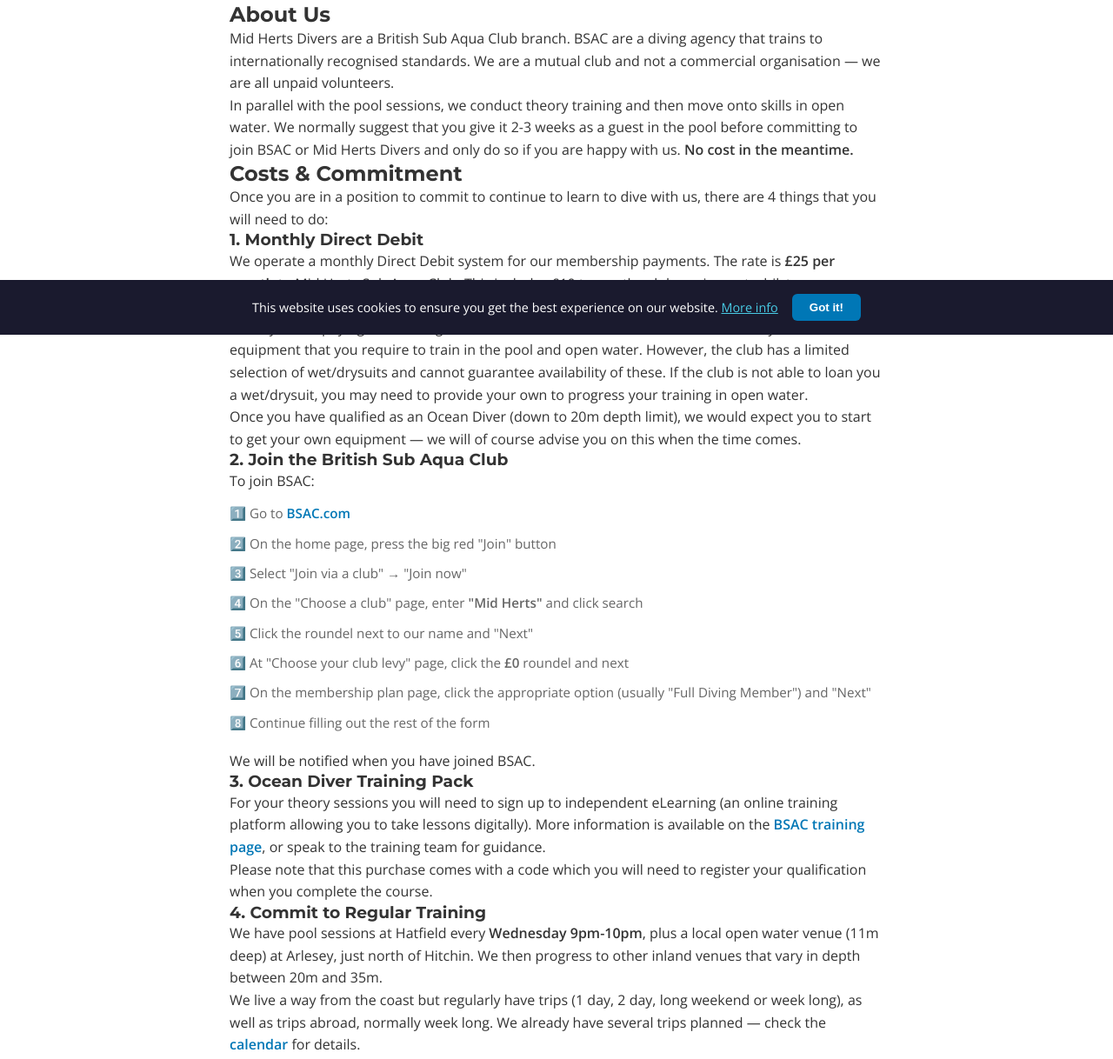
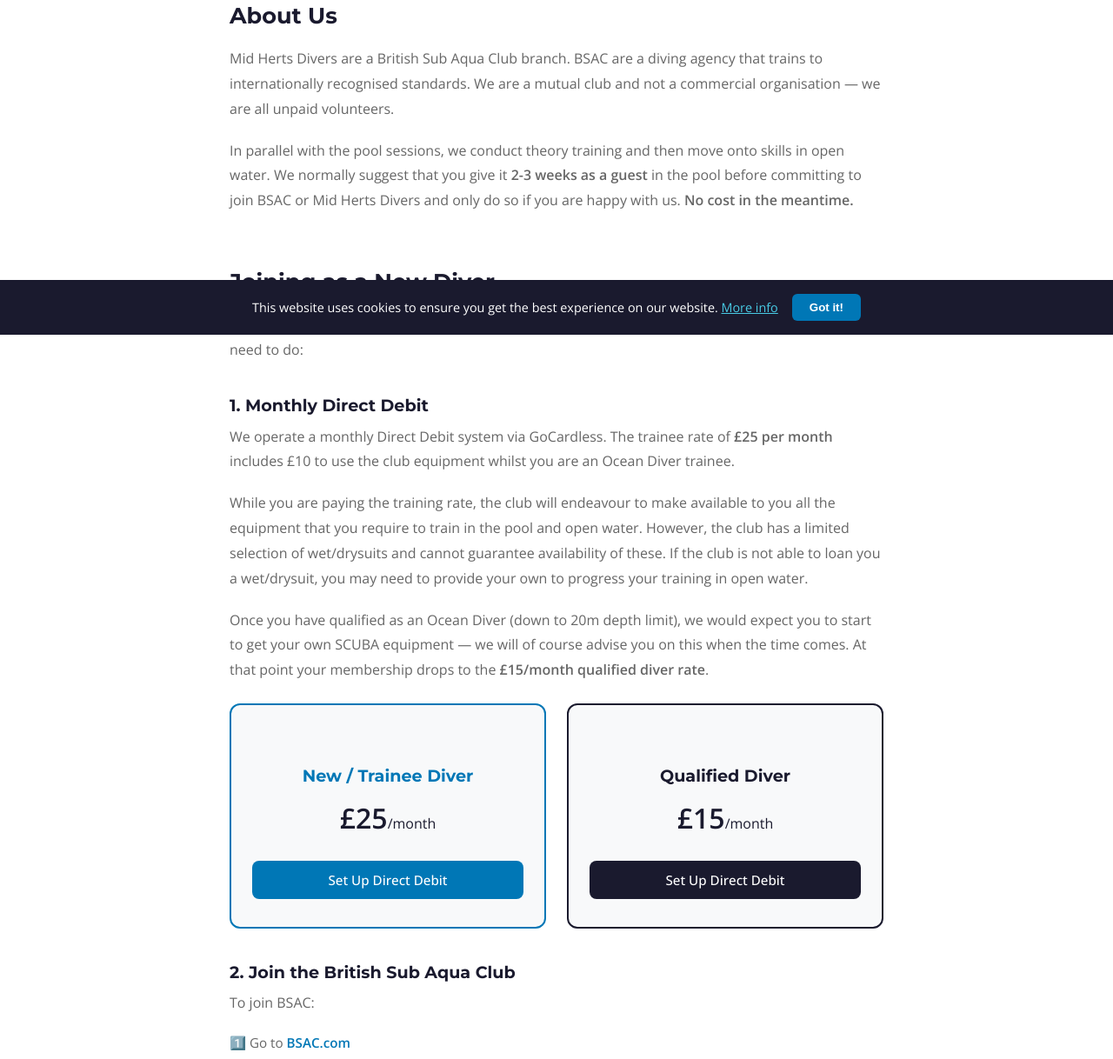
Before and after one commit to russellb77/MHD, an Eleventy site: page src/join.njk in a window 1280 px wide. Shown: the part 415-1633 px from the top of the page at 87% size. Built offline with nearby package versions, Linux system fonts and the light colour scheme; Eleventy itself is replaced by a stand-in of ours; files that its build step writes are made by us from their sources.

Commit message:
Join page with DD links, better spacing, article images, button fixes

```diff
--- a/src/join.njk
+++ b/src/join.njk
@@ -17,15 +17,29 @@ permalink: /join/
             <h2>About Us</h2>
             <p>Mid Herts Divers are a British Sub Aqua Club branch. BSAC are a diving agency that trains to internationally recognised standards. We are a mutual club and not a commercial organisation — we are all unpaid volunteers.</p>
 
-            <p>In parallel with the pool sessions, we conduct theory training and then move onto skills in open water. We normally suggest that you give it 2-3 weeks as a guest in the pool before committing to join BSAC or Mid Herts Divers and only do so if you are happy with us. <strong>No cost in the meantime.</strong></p>
+            <p>In parallel with the pool sessions, we conduct theory training and then move onto skills in open water. We normally suggest that you give it <strong>2-3 weeks as a guest</strong> in the pool before committing to join BSAC or Mid Herts Divers and only do so if you are happy with us. <strong>No cost in the meantime.</strong></p>
 
-            <h2>Costs &amp; Commitment</h2>
-            <p>Once you are in a position to commit to continue to learn to dive with us, there are 4 things that you will need to do:</p>
+            <h2>Joining as a New Diver</h2>
+            <p>Once you are in a position to commit to continue to learn to dive with us, there are 4 things you will need to do:</p>
 
             <h3>1. Monthly Direct Debit</h3>
-            <p>We operate a monthly Direct Debit system for our membership payments. The rate is <strong>£25 per month</strong> to Mid Herts Sub Aqua Club. This includes £10 to use the club equipment whilst you are an Ocean Diver trainee.</p>
+            <p>We operate a monthly Direct Debit system via GoCardless. The trainee rate of <strong>£25 per month</strong> includes £10 to use the club equipment whilst you are an Ocean Diver trainee.</p>
             <p>While you are paying the training rate, the club will endeavour to make available to you all the equipment that you require to train in the pool and open water. However, the club has a limited selection of wet/drysuits and cannot guarantee availability of these. If the club is not able to loan you a wet/drysuit, you may need to provide your own to progress your training in open water.</p>
-            <p>Once you have qualified as an Ocean Diver (down to 20m depth limit), we would expect you to start to get your own equipment — we will of course advise you on this when the time comes.</p>
+            <p>Once you have qualified as an Ocean Diver (down to 20m depth limit), we would expect you to start to get your own SCUBA equipment — we will of course advise you on this when the time comes. At that point your membership drops to the <strong>£15/month qualified diver rate</strong>.</p>
+
+            <!-- Membership Options -->
+            <div style="display:grid; grid-template-columns: 1fr 1fr; gap:24px; margin:24px 0 32px;">
+                <div style="background:var(--bg-alt); border:2px solid var(--primary); border-radius:var(--radius); padding:32px 24px; text-align:center;">
+                    <h3 style="color:var(--primary); margin-bottom:8px;">New / Trainee Diver</h3>
+                    <p style="font-size:2rem; font-weight:800; color:var(--dark); margin-bottom:20px;">£25<span style="font-size:1rem; font-weight:400;">/month</span></p>
+                    <a href="https://pay.gocardless.com/BRT00024B1DKQ5E" class="btn-primary" target="_blank" rel="noopener" style="width:100%; text-align:center; color:#ffffff !important;">Set Up Direct Debit</a>
+                </div>
+                <div style="background:var(--bg-alt); border:2px solid var(--dark); border-radius:var(--radius); padding:32px 24px; text-align:center;">
+                    <h3 style="color:var(--dark); margin-bottom:8px;">Qualified Diver</h3>
+                    <p style="font-size:2rem; font-weight:800; color:var(--dark); margin-bottom:20px;">£15<span style="font-size:1rem; font-weight:400;">/month</span></p>
+                    <a href="https://pay.gocardless.com/BRT00024B1BJDPS" class="btn-primary" target="_blank" rel="noopener" style="width:100%; text-align:center; background:#1a1a2e; color:#ffffff !important;">Set Up Direct Debit</a>
+                </div>
+            </div>
 
             <h3>2. Join the British Sub Aqua Club</h3>
             <p>To join BSAC:</p>
@@ -42,13 +56,22 @@ permalink: /join/
             <p>We will be notified when you have joined BSAC.</p>
 
             <h3>3. Ocean Diver Training Pack</h3>
-            <p>For your theory sessions you will need to sign up to independent eLearning (an online training platform allowing you to take lessons digitally). More information is available on the <a href="https://www.bsac.com/training/ocean-diver/" target="_blank" rel="noopener" style="color:var(--primary); font-weight:600;">BSAC training page</a>, or speak to the training team for guidance.</p>
+            <p>For your theory sessions you will need to sign up to independent eLearning (an online training platform allowing you to take lessons digitally). More information is available on the <a href="https://www.bsac.com/training/learn-to-scuba-dive/ocean-diver-course/#tab-1" target="_blank" rel="noopener" style="color:var(--primary); font-weight:600;">BSAC training page</a>, or speak to the training team for guidance.</p>
             <p>Please note that this purchase comes with a code which you will need to register your qualification when you complete the course.</p>
 
             <h3>4. Commit to Regular Training</h3>
             <p>We have pool sessions at Hatfield every <strong>Wednesday 9pm-10pm</strong>, plus a local open water venue (11m deep) at Arlesey, just north of Hitchin. We then progress to other inland venues that vary in depth between 20m and 35m.</p>
-            <p>We live a way from the coast but regularly have trips (1 day, 2 day, long weekend or week long), as well as trips abroad, normally week long. We already have several trips planned — check the <a href="/calendar/" style="color:var(--primary); font-weight:600;">calendar</a> for details.</p>
+            <p>We live a way from the coast but regularly have trips (1 day, 2 day, long weekend or week long), as well as trips abroad, normally week long. Check the <a href="/calendar/" style="color:var(--primary); font-weight:600;">calendar</a> for planned trips.</p>
             <p>We hope that you can commit your time to come regularly to the pool training sessions and theory sessions as and when required by you and by mutual agreement with your instructor. The length of your training to achieve Ocean Diver (and higher grades) will depend on your availability and how quickly you pick things up.</p>
+
+            <h2>Joining as a Qualified Diver</h2>
+            <p>Already qualified with PADI, SSI, RAID, GUE or another agency and have your own SCUBA kit? Great — joining is simple:</p>
+            <ul class="info-list" style="margin: 12px 0 20px;">
+                <li>1️⃣ Set up a <strong>£15/month</strong> Direct Debit via the link above</li>
+                <li>2️⃣ Join BSAC (same steps as above — select "Mid Herts" as your club)</li>
+                <li>3️⃣ Come along to our Wednesday pool nights and dive trips!</li>
+            </ul>
+            <p>No cross-over training required. If you've been out of the water for a while, we're happy to offer refresher sessions. See our <a href="/existing-divers/" style="color:var(--primary); font-weight:600;">existing divers page</a> for more info.</p>
 
             <h2>Safeguarding</h2>
             <p>As a club, we take the safety of all our members very seriously and especially the safety of children. We have adopted BSAC's BuddyGuard safeguarding policy.</p>
--- a/src/styles.css
+++ b/src/styles.css
@@ -53,6 +53,40 @@ img {
     max-width: 1200px;
     margin: 0 auto;
     padding: 0 24px;
+}
+
+/* === Global Content Spacing === */
+.about-content h2 {
+    margin-top: 2.5em;
+    margin-bottom: 0.75em;
+    font-size: 1.6rem;
+    color: var(--dark);
+}
+
+.about-content h2:first-child {
+    margin-top: 0;
+}
+
+.about-content h3 {
+    margin-top: 2em;
+    margin-bottom: 0.5em;
+    font-size: 1.2rem;
+    color: var(--dark);
+}
+
+.about-content p {
+    margin-bottom: 1.2em;
+    line-height: 1.8;
+    color: var(--text-light);
+}
+
+.about-content a {
+    color: var(--primary);
+    font-weight: 500;
+}
+
+.about-content a:hover {
+    text-decoration: underline;
 }
 
 .hidden {
@@ -982,4 +1016,8 @@ img {
     .form-container {
         padding: 24px;
     }
+
+    .join-options {
+        grid-template-columns: 1fr;
+    }
 }
```
